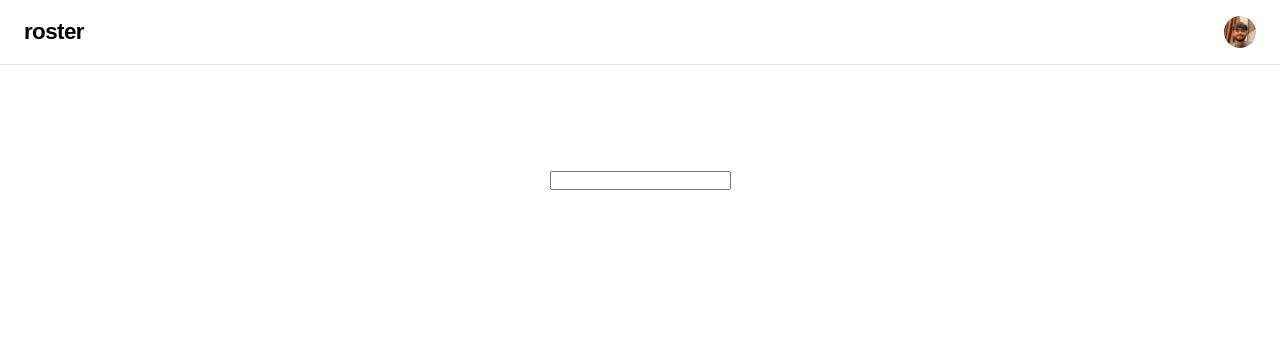
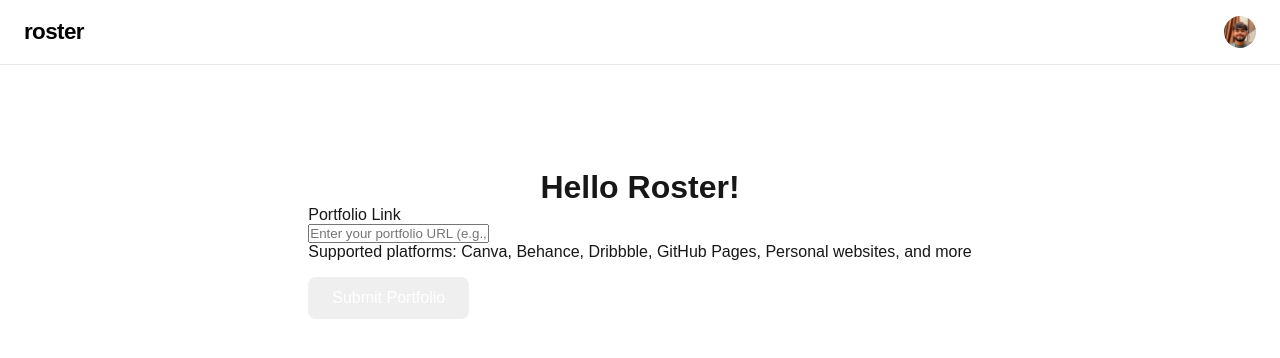
Before and after one commit to devansh-nigam/portfolio-onboarding-roster, a Next.js app: page / in a window 1280 px wide. Shown: the top 358 px of the page. Built offline with nearby package versions, Linux system fonts and the light colour scheme.

Commit message:
Basic layout fixes, and a text input added for portfolio input

```diff
--- a/src/app/globals.css
+++ b/src/app/globals.css
@@ -29,7 +29,7 @@ html {
 html,
 body {
   max-width: 100vw;
-  overflow-x: hidden;
+  /* overflow-x: hidden; */
 }
 
 body {
--- a/src/app/page.module.css
+++ b/src/app/page.module.css
@@ -68,7 +68,7 @@
   padding: 0 20px;
   border: none;
   border: 1px solid transparent;
-  transition: background 0.2s, color 0.2s, border-color 0.2s;
+  /* transition: background 0.2s, color 0.2s, border-color 0.2s; */
   cursor: pointer;
   display: flex;
   align-items: center;
@@ -163,3 +163,13 @@ a.secondary {
     filter: invert();
   }
 } */
+
+.homepage {
+  display: flex;
+  flex-direction: column;
+  justify-content: flex-start;
+  align-items: center;
+  width: 100%;
+  padding: 80px 40px;
+  min-width: 300px;
+}
--- a/src/app/page.tsx
+++ b/src/app/page.tsx
@@ -1,9 +1,10 @@
+import PortfolioInput from "@/components/PortfolioInput/PortfolioInput";
 import styles from "./page.module.css";
-import PortfolioInput from "@/components/PortfolioInput/PortfolioInput";
 
 export default function Home() {
   return (
-    <div className={styles.page}>
+    <div className={styles["homepage"]}>
+      <h1>Hello Roster!</h1>
       <PortfolioInput />
     </div>
   );
--- a/src/components/PortfolioInput/PortfolioInput.tsx
+++ b/src/components/PortfolioInput/PortfolioInput.tsx
@@ -1,15 +1,74 @@
-import React from "react";
+"use client";
+import { useState } from "react";
+import styles from "./PortfolioInput.module.css";
 
-//plan is to introduce multiple validations in the same text input component, as we will have to use this even on the stepper journey
-//Either we couple this here with the submit button, else we take this same component and reuse it
-//Separate out the normal text input here, club the button and input state here together, required for proper validation
+const PortfolioInput = ({
+  value = "",
+  onChange,
+  placeholder = "Enter your portfolio URL (e.g., https://yourname.com/portfolio)",
+  label = "Portfolio Link",
+  required = false,
+}) => {
+  const [inputValue, setInputValue] = useState(value);
 
-function PortfolioInput() {
+  const handleInputChange = (e) => {
+    const newValue = e.target.value;
+    setInputValue(newValue);
+
+    // Call parent callbacks
+    if (onChange) {
+      onChange(newValue);
+    }
+  };
+
+  const handleBlur = () => {
+    setIsTouched(true);
+  };
+
+  const handleFocus = () => {
+    setErrorMessage("");
+  };
+
   return (
-    <div>
-      <input />
+    <div className={styles.container}>
+      <label className={styles.label} htmlFor="portfolio-input">
+        {label}
+        {required && <span className={styles.required}>*</span>}
+      </label>
+
+      <div className={styles.inputWrapper}>
+        <input
+          id="portfolio-input"
+          type="url"
+          value={inputValue}
+          onChange={handleInputChange}
+          onBlur={handleBlur}
+          onFocus={handleFocus}
+          placeholder={placeholder}
+        />
+      </div>
+
+      <div className={styles.helperText}>
+        Supported platforms: Canva, Behance, Dribbble, GitHub Pages, Personal
+        websites, and more
+      </div>
+
+      <button
+        type="submit"
+        style={{
+          marginTop: "1rem",
+          padding: "0.75rem 1.5rem",
+          color: "white",
+          border: "none",
+          borderRadius: "0.5rem",
+          fontSize: "1rem",
+          transition: "background-color 0.2s",
+        }}
+      >
+        Submit Portfolio
+      </button>
     </div>
   );
-}
+};
 
 export default PortfolioInput;
```
